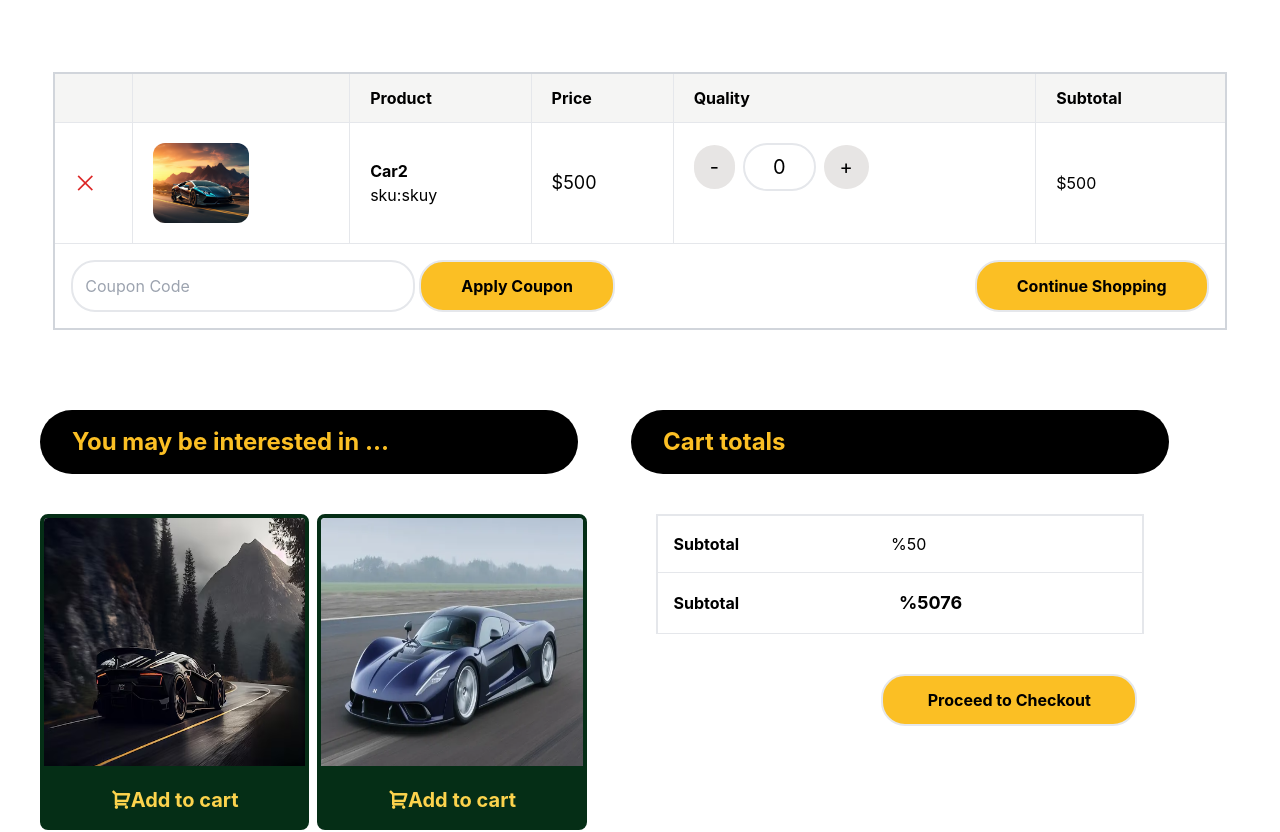
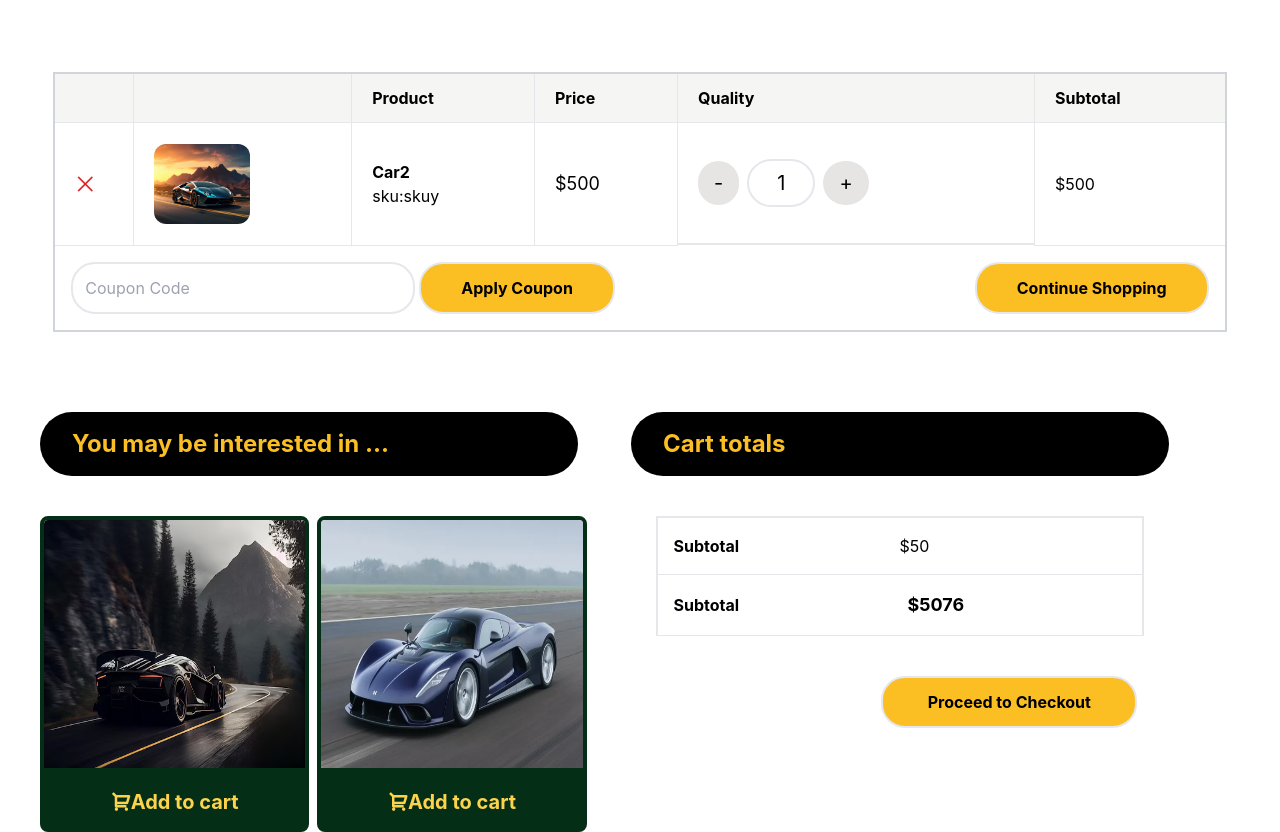
Before and after one commit to itunumide/car-rental, a React (Vite) app: page /cart in a window 1280 px wide. Shown: the part 540-1372 px from the top of the page. Built offline with nearby package versions, Linux system fonts and the light colour scheme.

Commit message:
error free

```diff
--- a/src/pages/Cart.jsx
+++ b/src/pages/Cart.jsx
@@ -6,15 +6,16 @@ import car4 from "../assets/car-4.png"
 import { useState } from "react"
 
 const Cart = () => {
-    const [count, setCount] =useState(0)
-    const [countDown, setCountDown] =useState(0)
+    const [count, setCount] =useState(1)
 
     const increament = () => {
       setCount(count + 1);
-    }
+    };
     const decreament = () => {
-      setCount(count - 1)
-    }
+      if (count > 1) {
+      setCount(count - 1);
+      }
+    };
 
 
   return (
@@ -25,11 +26,11 @@ const Cart = () => {
         <li className=" flex items-center gap-2">
          <span className="bg-yellow-400 text-sm px-2 py-1 rounded-full">1</span> Shopping Cart
         </li>
-        <i class="ri-arrow-right-line opacity-25"></i>
+        <i className="ri-arrow-right-line opacity-25"></i>
         <li className=" flex items-center gap-2 opacity-25">
           <span className="bg-yellow-400 text-sm px-2 py-1 rounded-full">2</span> Checkout Details
         </li>
-        <i class="ri-arrow-right-line opacity-25"></i>
+        <i className="ri-arrow-right-line opacity-25"></i>
         <li className=" flex items-center gap-2 opacity-25">
           <span className="bg-yellow-400 text-sm px-2 py-1 rounded-full">3</span>Order Complete
         </li>
@@ -40,9 +41,10 @@ const Cart = () => {
       </div>
         <div id="whole-table"  className=" flex flex-col items-center mb-20 justify-center">
         <table id="small-screen-tb" className="border-2 w-11/12 divide-y border-seperate lg:hidden md:hidden  divide-gray-200 border-gray-300 text-left">
+        <tbody>
           <tr>
             <th id="img" className="py-5 pl-5"><img className="h-20 w-24 rounded-xl " src={car1} alt="" /></th>
-            <td className="float-end"><i class="ri-close-large-fill text-red-600 text-xl"></i></td>
+            <td className="float-end"><i className="ri-close-large-fill text-red-600 text-xl"></i></td>
           </tr>
           <tr>
           <th className="px-4 py-5">Product</th>
@@ -61,9 +63,10 @@ const Cart = () => {
               </td>
           </tr>
           <tr>
-          <th className="  px-4 py-5">Subtotal</th>
+          <th className="  px-4 py-5"></th>
           <td className=" text-lg pl-5"><h4>$500</h4></td>
           </tr>
+          </tbody>
         </table>
           <table id="table" className="border-2 w-11/12 divide-y border-seperate  divide-gray-200 border-gray-300 text-left">
           <thead className="bg-stone-100 font-bold">
@@ -76,12 +79,13 @@ const Cart = () => {
               <th className="border px-4 pl-5">Subtotal</th>
             </tr>
             </thead>
+            <tbody>
             <tr className="large-scrn">
-              <td className="border pl-5"><i class="ri-close-large-fill text-red-600 text-xl"></i></td>
+              <td className="border pl-5"><i className="ri-close-large-fill text-red-600 text-xl"></i></td>
               <td id="img" className="border py-5 pl-5"><img className="h-20 w-24 rounded-xl " src={car1} alt="" /></td>
               <td className="border font-bold pl-5"><h3 className="product-name">Car2<br/><span  className="font-normal">sku:skuy</span></h3></td>
               <td className="border text-lg pl-5"><h4>$500</h4></td>
-              <td  className="border lg:border-0 py-5 pl-5 flex items-center gap-2">
+              <td  className=" py-9 border-b-2 pl-5 flex items-center gap-2">
                 <button  onClick={decreament}  className="border-0 rounded-full hover:bg-green-950 duration-300 py-2 px-4 text-center   text-xl bg-stone-200">-</button>
                 <h4 className="px-7 rounded-3xl text-xl py-2 border-2">{count}</h4>
                 <button onClick={increament} className="bg-stone-200 hover:bg-green-950 duration-300 px-4 text-xl rounded-full  py-2">+</button>
@@ -89,7 +93,7 @@ const Cart = () => {
               <td className="border pl-5"><h4>$500</h4></td>
             </tr>
 
-            <tfoot className="coupon ">
+            <tr className="coupon ">
               <td className=" whitespace-nowrap p-4 "colSpan="6">
                 <input id="apply"  placeholder="Coupon Code"  className="border-2 outline-amber-500 px-10  py-3 text-base text-gray-400 pl-3 pr-20 rounded-3xl text-left mr-1">
                 </input>
@@ -101,7 +105,8 @@ const Cart = () => {
                 </button>
 
               </td>
-            </tfoot>
+            </tr>
+            </tbody>
           </table>
 
          </div>
@@ -112,11 +117,11 @@ const Cart = () => {
           <div className="flex my-10 gap-2 px-5 w-full justify-around">
             <div className="border-none text-center h-40  rounded-lg border-slate-800">
               <img id="cart-img" className="h-64  border-4 rounded-t-lg border-green-950 " src={car3}alt="" />
-              <a className="text-xl font-bold text-amber-300" href=""><h4 className="py-4 rounded-b-lg hover:bg-amber-400 hover:text-black duration-300 bg-green-950"> <i class="ri-shopping-cart-2-line"></i>Add to cart</h4></a>
+              <a className="text-xl font-bold text-amber-300" href=""><h4 className="py-4 rounded-b-lg hover:bg-amber-400 hover:text-black duration-300 bg-green-950"> <i className="ri-shopping-cart-2-line"></i>Add to cart</h4></a>
             </div>
             <div className="border-none h-40 text-center rounded-lg border-slate-800">
               <img id="cart-img" className="h-64 border-4 rounded-t-lg border-green-950 " src={car2}alt="" />
-              <a className="text-xl font-bold text-amber-300" href=""><h4 className="py-4 rounded-b-lg hover:bg-amber-400 hover:text-black duration-300 bg-green-950"> <i class="ri-shopping-cart-2-line"></i>Add to cart</h4></a>
+              <a className="text-xl font-bold text-amber-300" href=""><h4 className="py-4 rounded-b-lg hover:bg-amber-400 hover:text-black duration-300 bg-green-950"> <i className="ri-shopping-cart-2-line"></i>Add to cart</h4></a>
             </div>
           </div>
           </div>
@@ -124,14 +129,16 @@ const Cart = () => {
             <div className=" w-11/12">
           <h2 className="bottom-0 py-4 pl-8  text-left text-2xl font-bold rounded-full bg-black text-amber-400">Cart&nbsp;totals</h2></div>
           <table  className="w-10/12 my-10  border-2 border-b">
+          <tbody>
             <tr className="border-b text-left">
               <th className="py-4  font-bold pl-4 border-b-">Subtotal</th>
-              <td id="subtotal" className=" p-2">%50</td>
+              <td id="subtotal" className=" p-2">$50</td>
             </tr>
             <tr className="text-left">
             <th className="py-4  font-bold pl-4 border-b-">Subtotal</th>
-            <td id="subtotal" className="font-bold p-4 text-lg">%5076</td>
+            <td id="subtotal" className="font-bold p-4 text-lg">$5076</td>
             </tr>
+            </tbody>
           </table>
           <button className="border-2 px-10 bg-amber-400 mr-14 self-end w-5/6 mb-8 md:w-64  float-right py-3 hover:border-yellow-500  hover:text-yellow-500 hover:bg-white text-base font-bold  rounded-3xl ">
                   Proceed to Checkout
```
